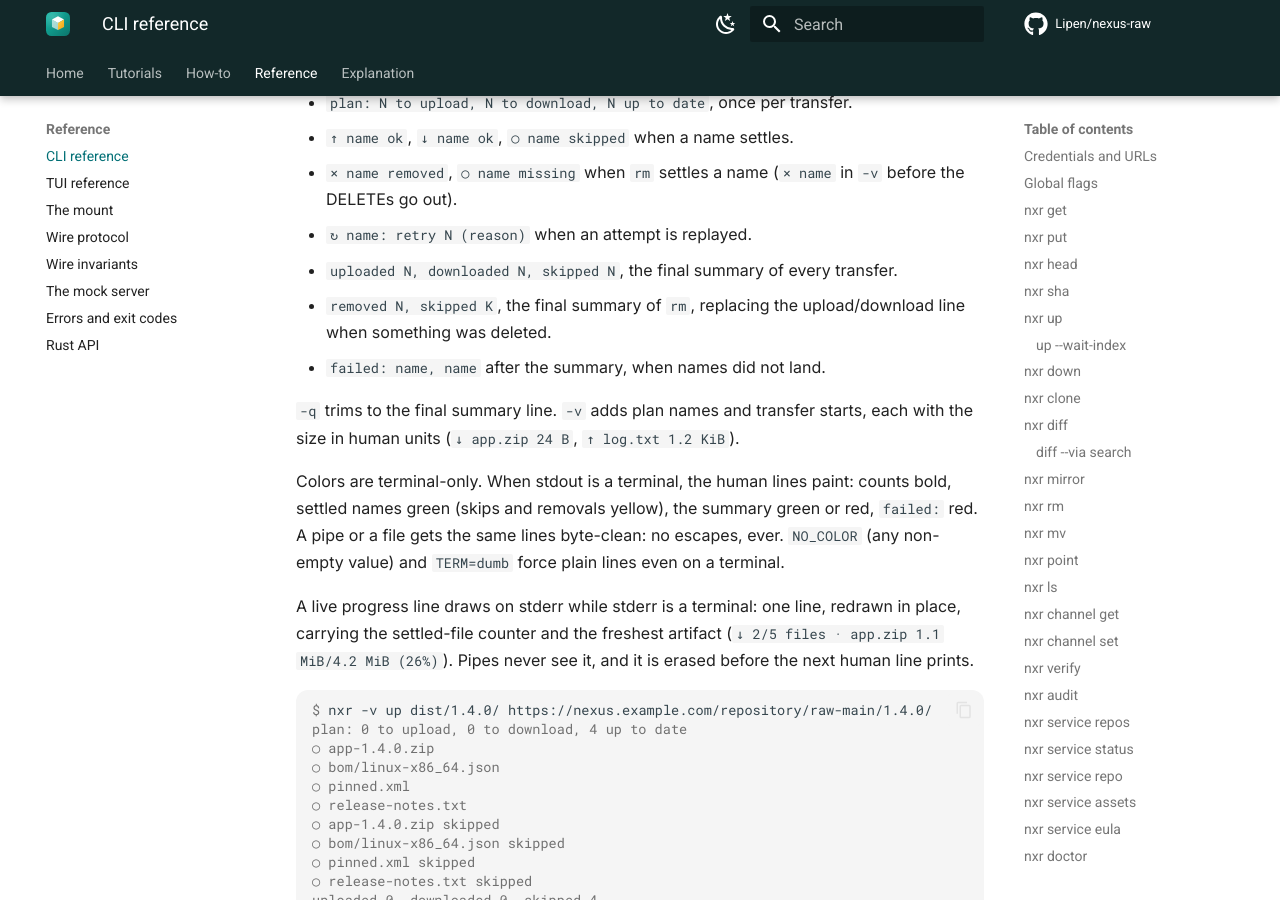
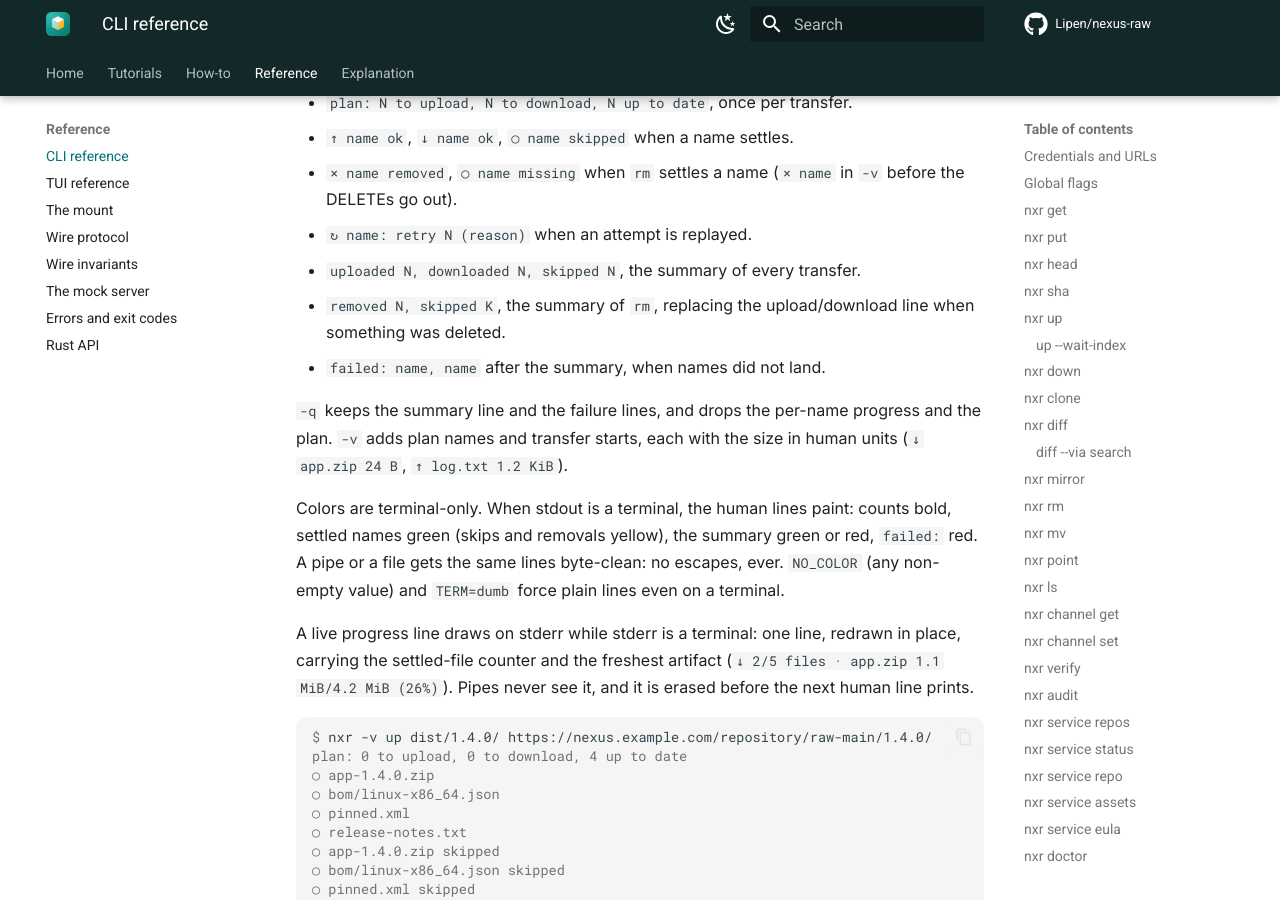
Before and after one commit to Lipen/nexus-raw, an MkDocs documentation site: the page built from docs/reference/cli.md, in a window 1280 px wide and 900 px high, scrolled down 34391 px. Built offline with MkDocs 1.6.1 and Material for MkDocs 9.7.7, drawn with Linux system fonts in a browser that asks for light colours; comment, search, counter and statistics services are not loaded; some of the changed text lies outside the part shown.

Commit message:
cli: correct the quiet and json output contracts

```diff
--- a/docs/llms.txt
+++ b/docs/llms.txt
@@ -12,7 +12,8 @@ The agent minimum:
 - Every error prints one `hint:` line on stderr telling the next thing to check.
   The hint carries `server says:` with the short 4xx/5xx body.
 - `--json` is machine output.
-  Transfers, `rm` and `verify` print one NDJSON event per line, with a `summary` event last.
+  Transfers, `rm` and `verify` print one NDJSON event per line and a `summary` event once the transfer stage is reached.
+  Per-name failures are listed in the summary and also emitted as `error` objects after it, and a command that fails earlier (an enumeration refusal, a divergence in the diff) prints the `error` object alone.
   `put` and `get -o` print artifact events and then one final object with the byte count and digest.
   `ls` and `doctor` print one object per entry or per check, and `head`, `sha`, `channel`, `point` and `service …` print a single object.
 - Credentials: `-u user:pass`, or `NXR_AUTH` (base64 `user:pass`), or `NXR_USERNAME` + `NXR_PASSWORD`.
--- a/docs/reference/cli.md
+++ b/docs/reference/cli.md
@@ -71,7 +71,7 @@ All flags are global: they may appear before or after the subcommand.
 | `--tls-insecure` | off | skip certificate verification |
 | `--ca-bundle <FILE>` | none | a PEM bundle of extra trust roots for a private CA (also `NXR_CA_BUNDLE`). The bundle carries the CA that signed the server certificate, not the bare server leaf. Native only, and mutually exclusive with `--tls-insecure` |
 | `--json` | off | machine output, see [output](#output) |
-| `-q, --quiet` | off | only the final summary line |
+| `-q, --quiet` | off | the summary line, plus any failures |
 | `-v, --verbose` | off | plan names and transfer starts |
 
 ## nxr get
@@ -1239,11 +1239,11 @@ The line vocabulary:
 - `↑ name ok`, `↓ name ok`, `○ name skipped` when a name settles.
 - `× name removed`, `○ name missing` when `rm` settles a name (`× name` in `-v` before the DELETEs go out).
 - `↻ name: retry N (reason)` when an attempt is replayed.
-- `uploaded N, downloaded N, skipped N`, the final summary of every transfer.
-- `removed N, skipped K`, the final summary of `rm`, replacing the upload/download line when something was deleted.
+- `uploaded N, downloaded N, skipped N`, the summary of every transfer.
+- `removed N, skipped K`, the summary of `rm`, replacing the upload/download line when something was deleted.
 - `failed: name, name` after the summary, when names did not land.
 
-`-q` trims to the final summary line.
+`-q` keeps the summary line and the failure lines, and drops the per-name progress and the plan.
 `-v` adds plan names and transfer starts, each with the size in human units (`↓ app.zip 24 B`, `↑ log.txt 1.2 KiB`).
 
 Colors are terminal-only.
```
Also changed, not shown: other parts of docs/reference/cli.md (+1 -1 lines), skills/nxr/SKILL.md (+2 -1 lines), 5 other files.
